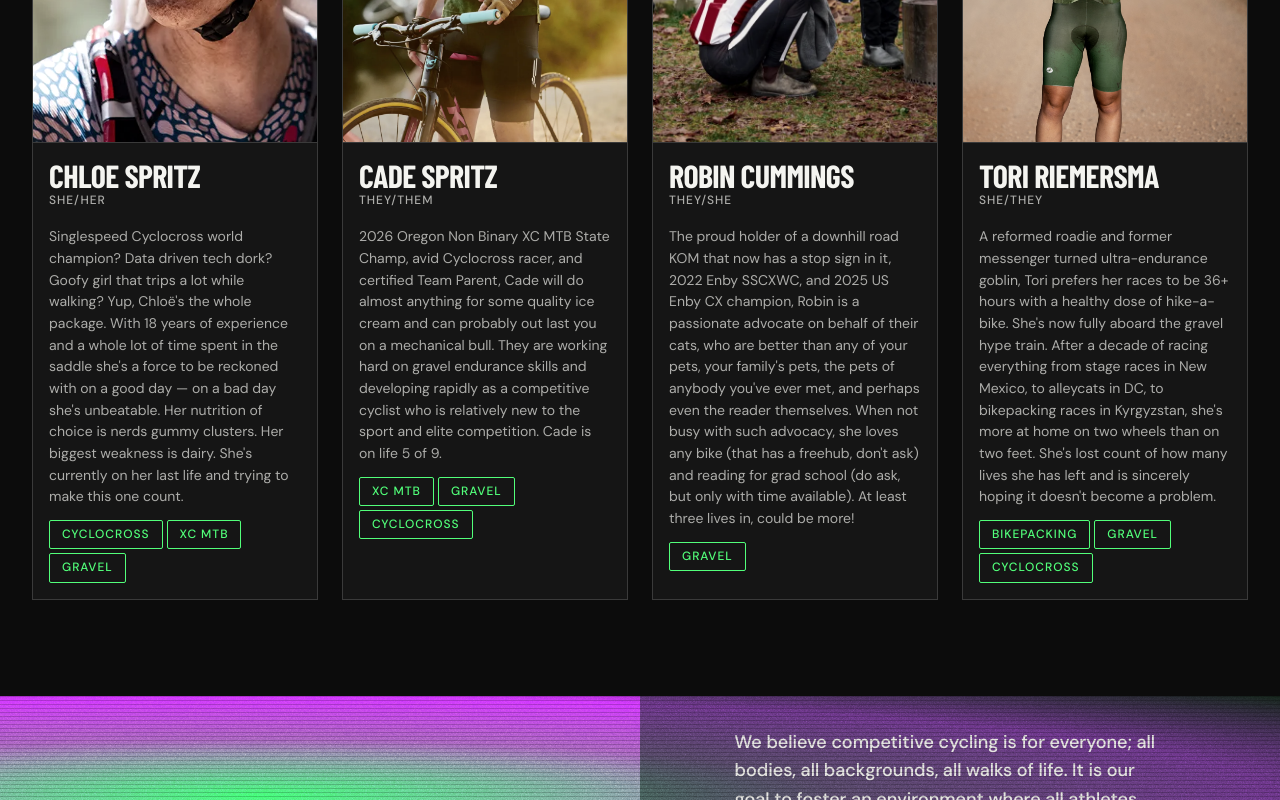
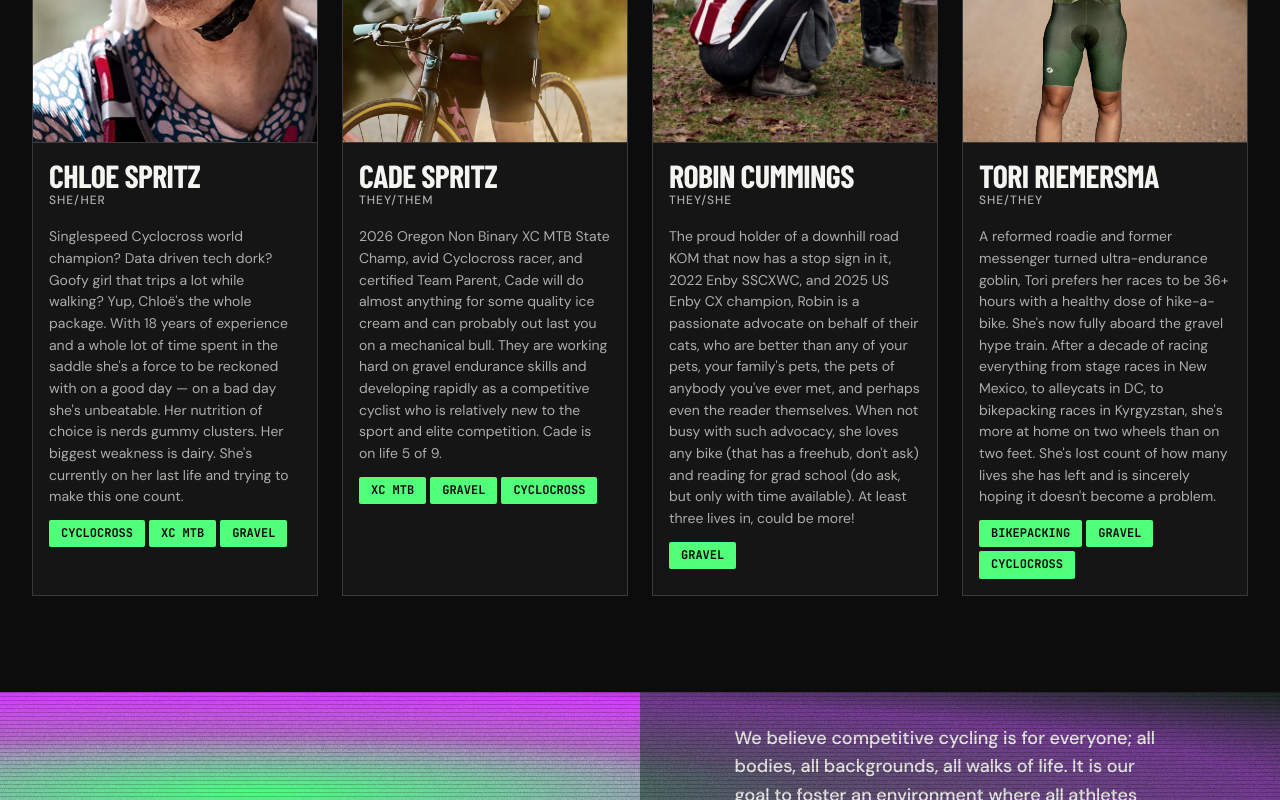
Before and after one commit to triemers/nine-lives-website, a React (Vite) app: page /about in a window 1280 px wide. Shown: the part 1229-2029 px from the top of the page. Built offline with nearby package versions, Linux system fonts and the light colour scheme; a web font is replaced by a local one.

Commit message:
Match rider card discipline pills to blog tag styling

```diff
--- a/src/components/about/RiderCard.jsx
+++ b/src/components/about/RiderCard.jsx
@@ -18,7 +18,7 @@ export default function RiderCard({ rider }) {
         <p className="rider-card__bio">{rider.bio}</p>
         <div className="rider-card__tags">
           {rider.disciplines.map(d => (
-            <span key={d} className="tag tag--green">{d}</span>
+            <span key={d} className="tag tag--filled tag--green">{d}</span>
           ))}
         </div>
       </div>
```
